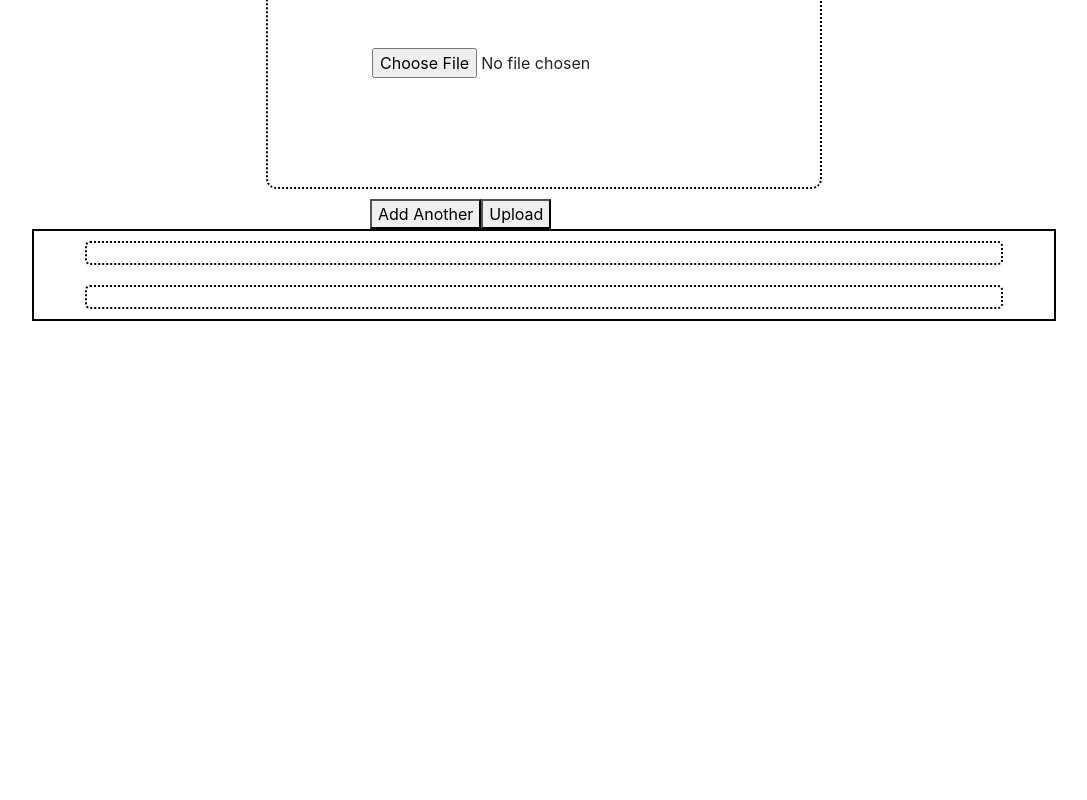
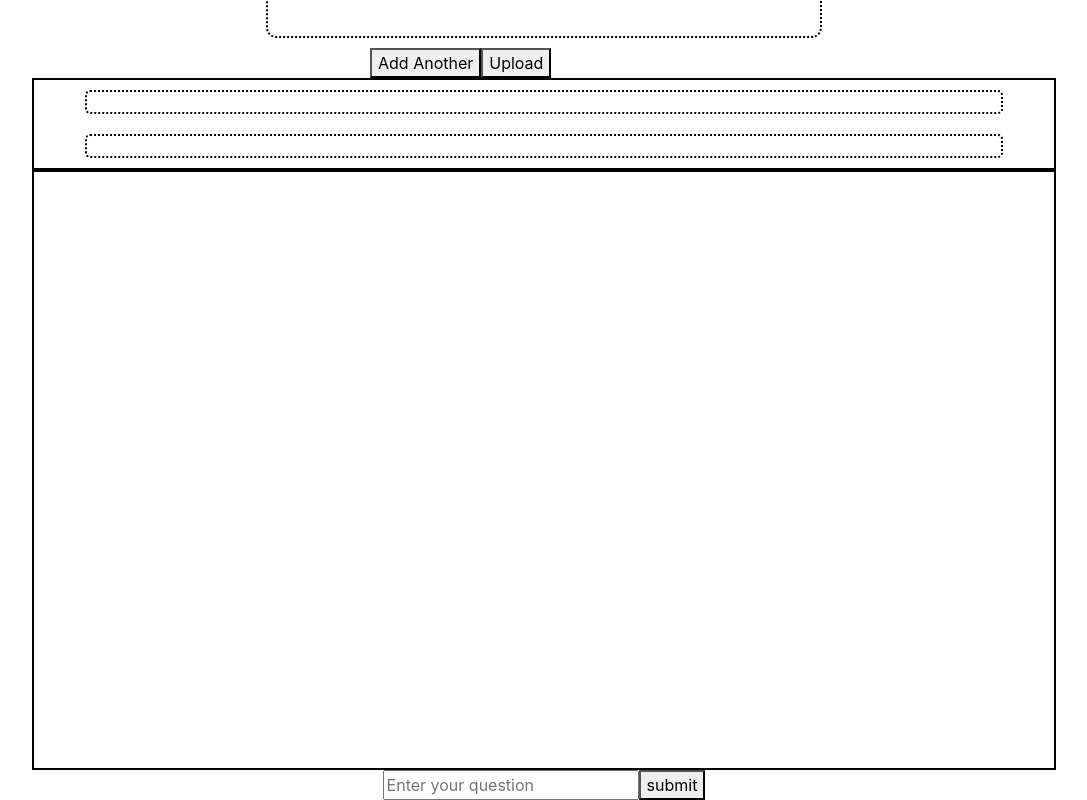
Before and after one commit to 499-Donkey/Donkey.ai, a React (Create React App) app in the folder client/: page /upload in a window 1280 px wide. Shown: the part 367-1167 px from the top of the page, without its empty margins (96-1183 px from the left). Before the commit the page ends 840 px from the top, so only its background shows below. Built offline with nearby package versions, Linux system fonts and the light colour scheme.

Commit message:
updateChatbox

```diff
--- /dev/null
+++ b/client/src/network/chats_api.ts
@@ -0,0 +1,24 @@
+async function fetchData(input: RequestInfo, init?: RequestInit) {
+    const response = await fetch(input, init);
+    if (response.ok) {
+        return response;
+    } else {
+        const errorBody = await response.json();
+        const errorMessage = errorBody.error;
+        throw Error(errorMessage);
+    }
+}
+
+export async function getChatResponse(question: string): Promise<string> {
+    const response = await fetchData(
+      "/api/upload/chat",
+      {
+        method: "POST",
+        headers: {
+          "Content-Type": "application/json",
+        },
+        body: JSON.stringify({ question }),
+      }
+    );
+    return response.json();
+  }
--- a/client/src/pages/upload.tsx
+++ b/client/src/pages/upload.tsx
@@ -1,12 +1,26 @@
-// Assuming the API response structure as mentioned above
-
 import React, { useEffect, useRef, useState } from "react";
 import "../styles/upload.css";
+import { getChatResponse } from "../network/chats_api";
 
 const Upload: React.FC = () => {
   const fileInputsContainerRef = useRef<HTMLDivElement | null>(null);
   const [transcript, setTranscript] = useState<string | null>(null);
   const [analysis, setAnalysis] = useState<string | null>(null);
+  const [userQuestion, setUserQuestion] = useState<string>("");
+  const [chatHistory, setChatHistory] = useState<{ question: string, response: any }[]>([]);
+
+
+  const handleChatSubmit = async (event: React.FormEvent) => {
+    event.preventDefault();
+    try {
+      const response = await getChatResponse(userQuestion);
+      setChatHistory([...chatHistory, { question: userQuestion, response }]);
+      setUserQuestion("");
+    }
+    catch (error){
+      console.error('Chat error:', error);
+    }
+  };
 
   const UploadSubmit = async (event: React.FormEvent) => {
     event.preventDefault();
@@ -31,7 +45,6 @@ const Upload: React.FC = () => {
       const jsonResponse = await response.json();
       setTranscript(jsonResponse.transcript);
       setAnalysis(jsonResponse.analysis);
-
     } catch (error: any) {
       console.error("Authentication error:", error);
     }
@@ -84,7 +97,9 @@ const Upload: React.FC = () => {
           {transcript && (
             <div>
               <h2>Transcript</h2>
-              <pre style={{ whiteSpace: "pre-wrap", wordWrap: "break-word" }}>{transcript}</pre>
+              <pre style={{ whiteSpace: "pre-wrap", wordWrap: "break-word" }}>
+                {transcript}
+              </pre>
             </div>
           )}
         </div>
@@ -92,10 +107,40 @@ const Upload: React.FC = () => {
           {analysis && (
             <div>
               <h2>Analysis</h2>
-              <pre style={{ whiteSpace: "pre-wrap", wordWrap: "break-word" }}>{analysis}</pre>
+              <pre style={{ whiteSpace: "pre-wrap", wordWrap: "break-word" }}>
+                {analysis}
+              </pre>
             </div>
           )}
         </div>
+      </div>
+
+      <div className="chat-history">
+        {chatHistory.map((item, index) => (
+          <div key={index} className="chat-history-item">
+            <>You:</>
+            <div className="chat-question">{item.question}</div>
+            <>Donkey:</>
+            <div className="chat-response">{item.response.answer}</div>
+          </div>
+        ))}
+      </div>
+
+      <div className="chatbox">
+        <form onSubmit={handleChatSubmit}>
+          <input
+            type="text"
+            name="question"
+            value={userQuestion}
+            onChange={(e) => setUserQuestion(e.target.value)}
+            placeholder="Enter your question"
+            required
+          />
+
+
+          <button type="submit">submit</button>
+        </form>
+
       </div>
     </div>
   );
--- a/client/src/styles/upload.css
+++ b/client/src/styles/upload.css
@@ -55,3 +55,12 @@
   overflow: auto;
   border: 2px dotted #000;
 }
+
+.chat-history {
+  height: 600px;
+  overflow-y: auto;
+  flex-direction: column;
+  align-items: center;
+  width: 80%;
+  border: 2px solid #000;
+}
```
Also changed, not shown: 2 other files (tests, documents, lock files or other folders).
